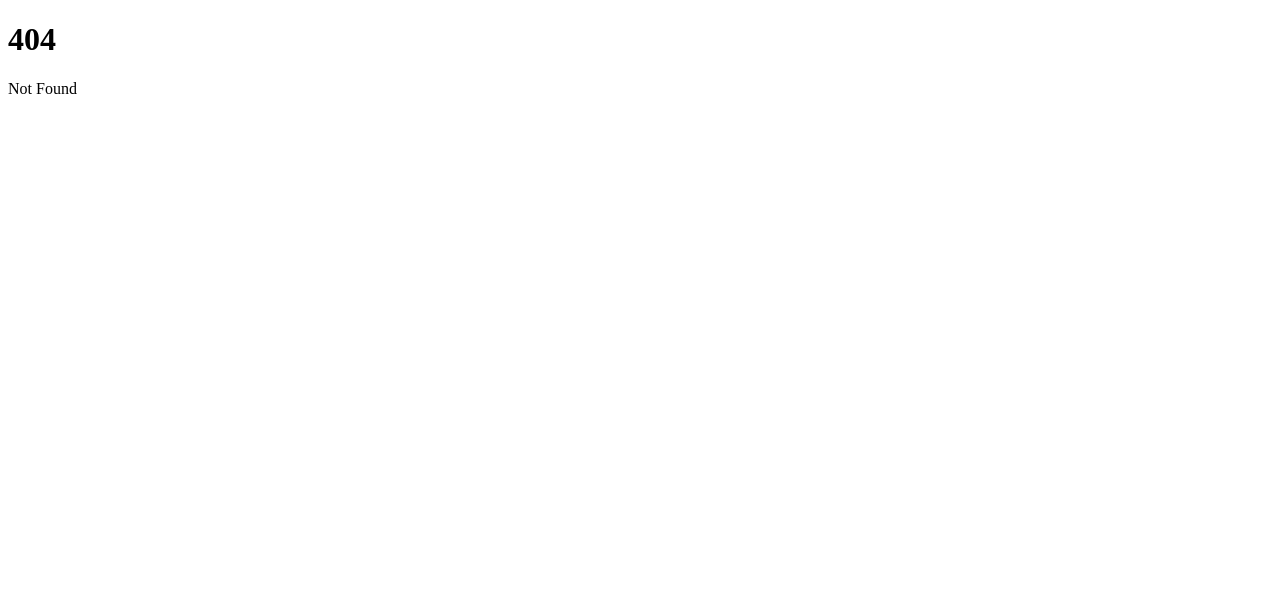
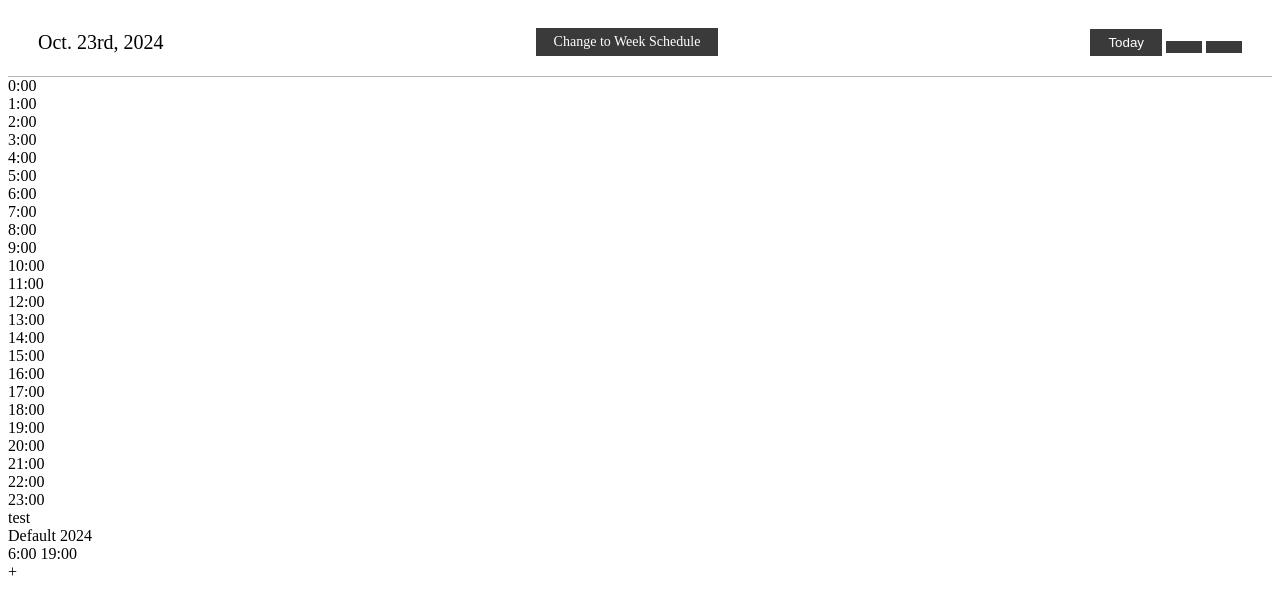
Before and after one commit to cs-24-sw-3-09/KunstenCMSFrontend, a SvelteKit app: page /schedule-day in a window 1280 px wide. Before the commit this address had no page. Shown: the top 614 px of the page. Built offline with nearby package versions, Linux system fonts and the light colour scheme.

Commit message:
Started to component schedule day

```diff
--- /dev/null
+++ b/src/routes/schedule-day/+page.svelte
@@ -0,0 +1,57 @@
+
+<script>
+
+
+
+import Screen from "./screen_component_day.svelte"
+import TimeHeader from "./timeHeader_component.svelte"
+
+
+</script>
+
+
+
+
+
+    <div class="grid-container">
+      <div class="main-content">
+        <div class="schedule-day">
+          <!--Header-->
+          <div class="schedule-day-header">
+            <div class="schedule-day-header-top">
+              <div class="schedule-day-header-top-left">Oct. 23rd, 2024</div>
+              <div class="schedule-week-header-middle">
+                <a
+                  href="/schedule-week"
+                  class="schedule-day-header-week-button tooltippable tooltipText-Change-to-week-schedule"
+                  >Change to Week Schedule</a
+                >
+              </div>
+              <div class="schedule-day-header-top-right">
+                <button class="tooltippable tooltipText-Today">Today</button>
+                <button class="tooltippable tooltipText-previous-day"><i class="fa-solid fa-chevron-left"></i></button>
+                <button class="tooltippable tooltipText-Next-day"><i class="fa-solid fa-chevron-right"></i></button>
+              </div>
+            </div>
+          </div>
+
+          <TimeHeader/>
+          <Screen/>
+
+          <div class="schedule-day-body">
+
+            <div class="schedule-day-body-schemas">
+
+
+                <div class="schedule-day-body-row-add">hallalallala</div>
+              </div>
+
+
+            </div>
+          </div>
+        </div>
+      </div>
+
+<style>
+    @import "page.css";
+</style>
--- /dev/null
+++ b/src/routes/schedule-day/page.css
@@ -0,0 +1,225 @@
+.schedule-day-header {
+    border-bottom: 1px solid rgb(182, 182, 182);
+    max-width: 100%;
+    position: sticky;
+    top: 0;
+    right: 0;
+    left: 0;
+    display: flex;
+    flex-direction: column;
+    background-color: white;
+    z-index: 1;
+  }
+
+  .schedule-day-header-top {
+    display: flex;
+    justify-content: space-between;
+    align-items: center;
+    background-color: white;
+    padding: 20px 30px;
+  }
+
+  .schedule-day-header-top-left {
+    font-size: 20px;
+  }
+
+  .schedule-day-header-top-right button {
+    border: none;
+    background-color: rgb(58, 58, 58);
+    color: white;
+    padding: 6px 18px;
+    cursor: pointer;
+  }
+
+  .schedule-day-body {
+    display: flex;
+    flex-direction: column;
+  }
+
+  .schedule-day-body-header {
+    display: flex;
+    border-bottom: 1px solid rgb(182, 182, 182);
+  }
+
+  .schedule-day-times {
+    display: flex;
+    flex: 24;
+    box-sizing: border-box;
+    background-color: rgb(236, 236, 236);
+  }
+
+  .schedule-day-time {
+    flex: 1;
+    padding: 4px;
+    font-size: 14px;
+    color: rgb(56, 56, 56);
+    font-weight: 600;
+    display: flex;
+    justify-content: center;
+    box-sizing: border-box;
+    align-items: center;
+  }
+
+  .schedule-day-time:not(:last-child) {
+    border-right: 1px solid rgb(182, 182, 182);
+    position: relative;
+  }
+
+  .schedule-day-time:not(:last-child):after {
+    content: "";
+    border-left: 1px dotted rgb(221, 221, 221);
+    position: absolute;
+    top: 24px;
+    right: -1px;
+    height: 388px;
+  }
+
+  .schedule-day-blank {
+    border-right: 1px solid rgb(182, 182, 182);
+    width: 200px;
+    box-sizing: border-box;
+    background-color: rgb(236, 236, 236);
+  }
+
+  .schedule-day-body-schemas {
+    display: flex;
+    flex-direction: column;
+  }
+
+  .schedule-day-body-row {
+    display: flex;
+    position: relative;
+    box-sizing: border-box;
+    border-bottom: 1px solid rgb(182, 182, 182);
+  }
+
+  .schedule-day-body-row-device {
+    width: 200px;
+    border-right: 1px solid rgb(182, 182, 182);
+    display: flex;
+    justify-content: center;
+    background-color: rgb(236, 236, 236);
+    font-size: 14px;
+    padding: 12px;
+    font-weight: 600;
+    box-sizing: border-box;
+  }
+
+  .schedule-day-body-row-schema {
+    flex: 28;
+    display: flex;
+    flex-direction: column;
+    gap: 12px;
+    padding: 12px 0;
+  }
+
+  .schedule-day-body-row-schema-row {
+    padding: 8px;
+    height: 20px;
+    position: relative;
+  }
+
+  .schedule-day-timeslot {
+    position: absolute;
+    display: flex;
+    flex-direction: column;
+    justify-content: space-between;
+    cursor: pointer;
+    z-index: 1;
+  }
+
+  .schedule-day-timeslot:hover {
+    opacity: 0.9;
+  }
+
+  .schedule-day-timeslot-title {
+    font-size: 12px;
+    font-weight: bold;
+    padding: 4px 0 0 4px;
+  }
+
+  .schedule-day-timeslot-time {
+    font-size: 11px;
+    font-weight: 600;
+    color: rgb(22, 22, 22);
+    padding: 0 0 4px 4px;
+  }
+
+  /* 1 time = 4.166%*/
+  .timeslot1 {
+    left: 25%;
+    right: 20.833%;
+    height: 100%;
+
+    background-color: rgba(59, 137, 255, 0.6);
+    box-sizing: border-box;
+  }
+  .timeslot2 {
+    left: 41.66667%;
+    right: 33.33344%;
+    height: 100%;
+    background-color: rgba(0, 128, 0, 0.6);
+  }
+  .timeslot3 {
+    height: 100%;
+    left: 62.5%;
+    right: 20.833327%;
+    background-color: rgba(255, 0, 0, 0.6);
+    border-radius: 2px;
+  }
+
+  .grey-one {
+    height: 100%;
+    background-image: linear-gradient(
+      45deg,
+      #ababab 25%,
+      #4a4a4a 25%,
+      #4a4a4a 50%,
+      #ababab 50%,
+      #ababab 75%,
+      #4a4a4a 75%,
+      #4a4a4a 100%
+    );
+    background-size: 8.49px 8.49px;
+    position: absolute;
+  }
+
+  .schedule-day-body-row-add {
+    background-color: rgba(58, 58, 58, 0.856);
+    width: 20px;
+    height: 20px;
+    display: flex;
+    justify-content: center;
+    align-items: center;
+    border-radius: 2px;
+    color: white;
+    font-size: 10px;
+    align-self: flex-end;
+    transition: all 0.1s;
+    cursor: pointer;
+    opacity: 0;
+    position: absolute;
+    right: 12px;
+    bottom: 6px;
+  }
+
+  .schedule-day-header-day-button {
+    border: none;
+    background-color: rgb(85, 85, 85);
+    color: white;
+    padding: 6px 18px;
+    cursor: pointer;
+    font-size: 14px;
+    text-decoration: none;
+  }
+
+  .schedule-day-header-week-button {
+    border: none;
+    color: white;
+    background-color: rgb(58, 58, 58);
+    padding: 6px 18px;
+    cursor: pointer;
+    font-size: 14px;
+    text-decoration: none;
+    display: flex;
+  }
--- /dev/null
+++ b/src/routes/schedule-day/screen_component_day.svelte
@@ -0,0 +1,20 @@
+<script>
+
+import Timeslot from "./timeslot_templet_day.svelte";
+let props = $props();
+let name = "test "
+</script>
+
+
+
+
+  <div class="schedule-day-body-row">
+    <div class="schedule-day-body-row-device">{name}</div>
+    <div class="schedule-day-body-row-schema">
+      <div class="schedule-day-body-row-schema-row">
+      <Timeslot/>
+
+      </div>
+    </div>
+    <div class="schedule-day-body-row-add">+</div>
+  </div>
--- /dev/null
+++ b/src/routes/schedule-day/timeHeader_component.svelte
@@ -0,0 +1,15 @@
+<script>
+
+    let time = [0, 1, 2, 3, 4, 5, 6, 7, 8, 9, 10, 11, 12, 13, 14, 15, 16, 17, 18, 19, 20, 21, 22 ,23];
+
+
+</script>
+
+<div class="schedule-day-body-header">
+    <div class="schedule-day-blank"></div>
+    <div class="schedule-day-times">
+        {#each time as times}
+        <div class="schedule-day-time"> {times + ":00"}</div>
+        {/each}
+    </div>
+  </div>
--- /dev/null
+++ b/src/routes/schedule-day/timeslot_templet_day.svelte
@@ -0,0 +1,16 @@
+
+<script>
+
+
+
+</script>
+
+
+        <div class="schedule-day-timeslot timeslot1">
+        <div class="schedule-day-timeslot-title">
+          Default 2024
+        </div>
+        <div class="schedule-day-timeslot-time">
+        6:00 <i class="fa-solid fa-arrow-right-long"></i> 19:00
+        </div>
+    </div>
--- a/src/routes/schedule-week/header_component.svelte
+++ b/src/routes/schedule-week/header_component.svelte
@@ -81,7 +81,7 @@ const week = getWeekDatesFormatted(date);
     </div>
     <div class="schedule-week-header-middle">
       <a
-        href="/html/schedule-day.html"
+        href="/schedule-day"
         class="schedule-week-header-day-button tooltippable tooltipText-Change-to-day-schedule"
         >Change to Day Schedule</a
       >
```
Also changed, not shown: src/routes/schedule-day/buttom.component.svelte (added).
